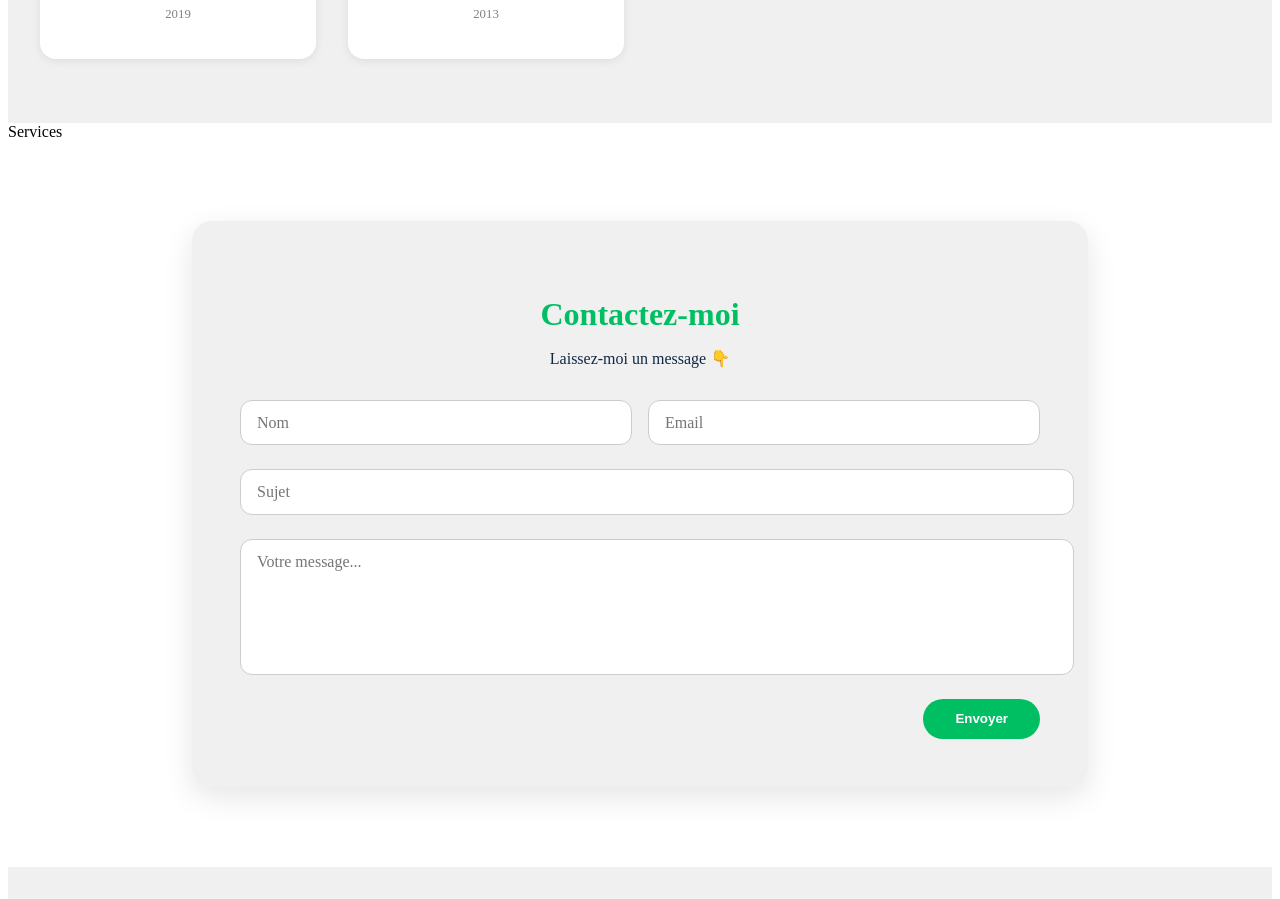
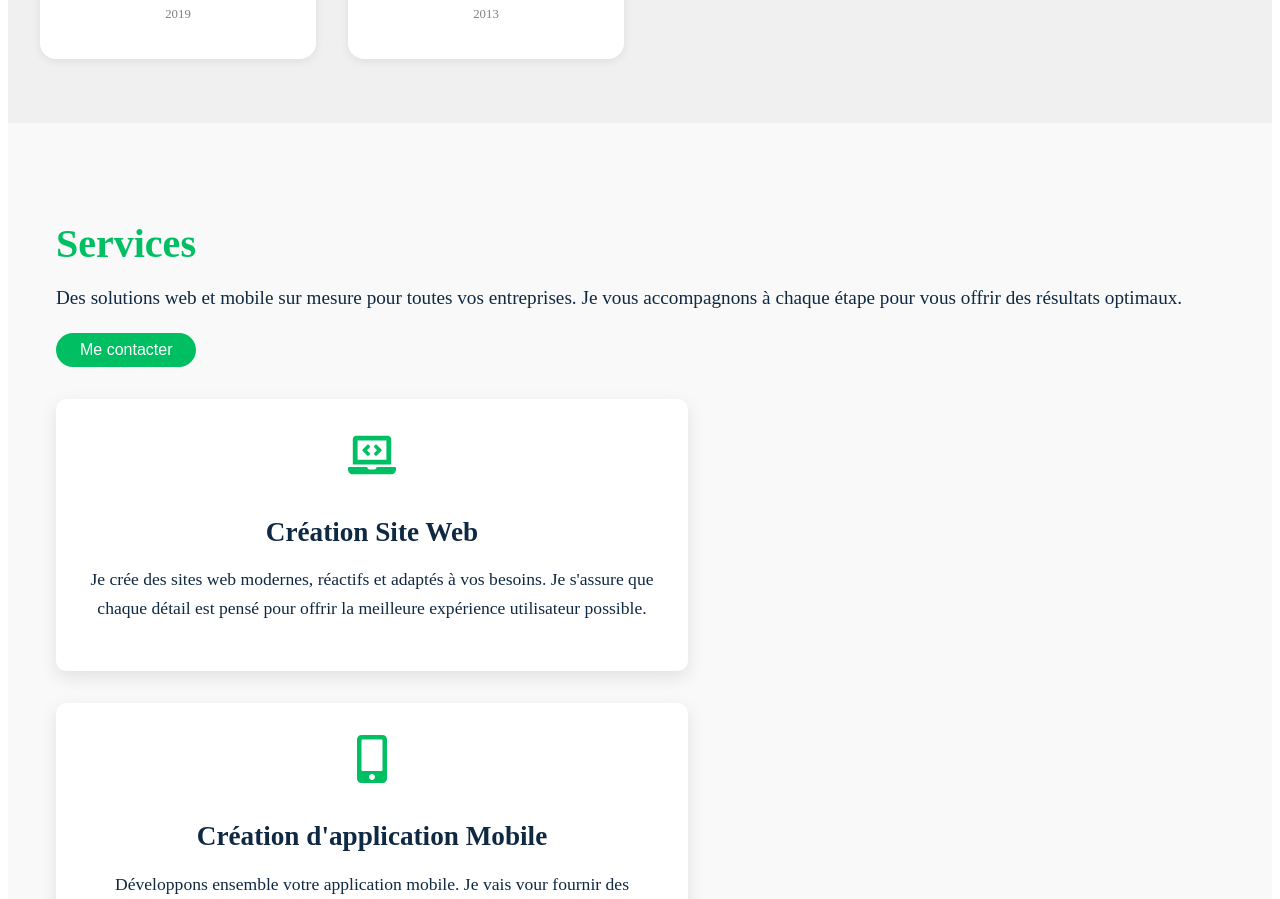
Before and after one commit to medix91/msz-pro, a React (Vite) app: page / in a window 1280 px wide. Shown: the part 3920-4819 px from the top of the page. Built offline with nearby package versions, Linux system fonts and the light colour scheme; the HTML template or start-up script is replaced by a standard one.

Commit message:
ajout des services

```diff
--- a/src/App.jsx
+++ b/src/App.jsx
@@ -6,6 +6,7 @@ import About from "./views/About/About";
 import Skills from "./components/Skills/Skills";
 import Contact from "./views/Contact/Contact";
 import CV from "./views/CV/Cv";
+import Services from "./views/Services/Servicess";
 
 
 function App() {
@@ -18,7 +19,7 @@ function App() {
         <About />
         <Skills />
         <CV />
-        <section id="services">Services</section>
+        <Services />
        <Contact />
       </main>
       <Footer />
--- /dev/null
+++ b/src/views/Services/Services.css
@@ -0,0 +1,117 @@
+/* Général */
+.services-section {
+    display: flex;
+    flex-wrap: wrap;
+    justify-content: space-between;
+    padding: 3rem 2rem;
+    background-color: #f9f9f9;
+  }
+
+  .services-left {
+    flex: 1 1 25%;
+    padding: 1rem;
+    text-align: left;
+  }
+
+  .services-title {
+    font-size: 2.5rem;  /* Augmenter la taille du titre */
+    font-weight: 700;  /* Rendre le titre plus gras */
+    color: var(--color-primary);
+    margin-bottom: 1rem;
+  }
+
+  .services-subtitle {
+    font-size: 1.2rem;  /* Agrandir la taille du texte */
+    color: var(--color-text);
+    margin-bottom: 1.5rem;
+  }
+
+  .services-btn {
+    padding: 0.5rem 1.5rem;
+    background-color: var(--color-primary);
+    color: white;
+    border: none;
+    border-radius: 30px;
+    cursor: pointer;
+    font-size: 1rem;
+    transition: background-color 0.3s;
+  }
+
+  .services-btn:hover {
+    background-color: darkgreen;
+  }
+
+  .services-right {
+    display: flex;
+    flex-wrap: wrap;
+    gap: 2rem;
+    justify-content: space-between;
+    flex: 1 1 70%;
+    padding: 1rem;
+  }
+
+  .service-card {
+    background-color: white;
+    box-shadow: 0 6px 18px rgba(0, 0, 0, 0.1);
+    border-radius: 10px;
+    padding: 2rem;
+    width: calc(50% - 1rem);
+    text-align: center;
+    transition: box-shadow 0.3s ease, transform 0.3s ease;
+  }
+
+  .service-card:hover {
+    box-shadow: 0 10px 30px rgba(0, 0, 0, 0.15);
+    transform: translateY(-5px);
+  }
+
+  .service-icon {
+    font-size: 3rem;
+    color: var(--color-primary);
+    margin-bottom: 1rem;
+  }
+
+  .service-card h3 {
+    font-size: 1.7rem;
+    font-weight: 600;  /* Augmenter la taille et l'épaisseur du titre */
+    color: var(--color-text);
+    margin-bottom: 1rem;
+  }
+
+  .service-card p {
+    font-size: 1.1rem;
+    color: var(--color-text);
+    line-height: 1.6;
+  }
+
+  /* Responsive */
+  @media (max-width: 1024px) {
+    .services-left {
+      flex: 1 1 100%;
+      text-align: center;
+    }
+
+    .services-right {
+      flex: 1 1 100%;
+      justify-content: center;
+    }
+
+    .service-card {
+      width: 100%;
+      margin-bottom: 1.5rem;
+    }
+  }
+
+  @media (max-width: 768px) {
+    .services-title {
+      font-size: 2rem;
+    }
+
+    .services-btn {
+      font-size: 0.9rem;
+    }
+
+    .service-card {
+      width: 100%;
+    }
+  }
--- /dev/null
+++ b/src/views/Services/Servicess.jsx
@@ -0,0 +1,40 @@
+import React from 'react';
+import './Services.css'; // Assurez-vous d'importer le CSS pour cette section
+import { FaLaptopCode, FaMobileAlt, FaStore, FaCogs } from 'react-icons/fa';
+
+const Services = () => {
+  return (
+    <section id="services" className="services-section">
+      <div className="services-left">
+        <h2 className="services-title">Services</h2>
+        <p className="services-subtitle">Des solutions web et mobile sur mesure pour toutes vos entreprises. Je vous accompagnons à chaque étape pour vous offrir des résultats optimaux.</p>
+        <button className="services-btn">Me contacter</button>
+      </div>
+
+      <div className="services-right">
+        <div className="service-card">
+          <i className="service-icon primary"><FaLaptopCode /></i>
+          <h3>Création Site Web</h3>
+          <p>Je crée des sites web modernes, réactifs et adaptés à vos besoins. Je s'assure que chaque détail est pensé pour offrir la meilleure expérience utilisateur possible.</p>
+        </div>
+        <div className="service-card">
+          <i className="service-icon primary"><FaMobileAlt /></i>
+          <h3>Création d'application Mobile</h3>
+          <p>Développons ensemble votre application mobile. Je vais vour fournir des solutions innovantes et performantes pour tous types de dispositifs mobiles.</p>
+        </div>
+        <div className="service-card">
+          <i className="service-icon primary"><FaStore /></i>
+          <h3>Boutique E-Commerce</h3>
+          <p>Créez une boutique en ligne attrayante et fonctionnelle. Je vous aide à mettre en place des solutions e-commerce puissantes et personnalisées pour attirer plus de clients.</p>
+        </div>
+        <div className="service-card">
+          <i className="service-icon primary"><FaCogs /></i>
+          <h3>Gestion d'applications</h3>
+          <p>La gestion d'applications est cruciale pour assurer la performance de vos outils. JE vous offre une gestion efficace et proactive pour garantir la stabilité de vos applications.</p>
+        </div>
+      </div>
+    </section>
+  );
+};
+
+export default Services;
```
